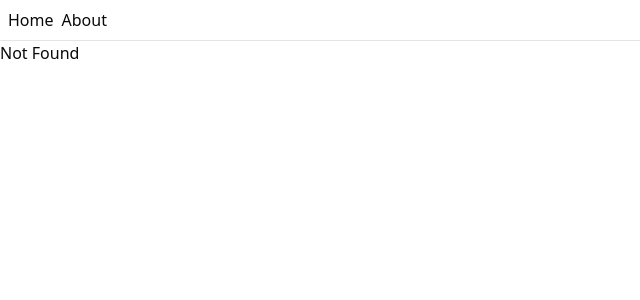
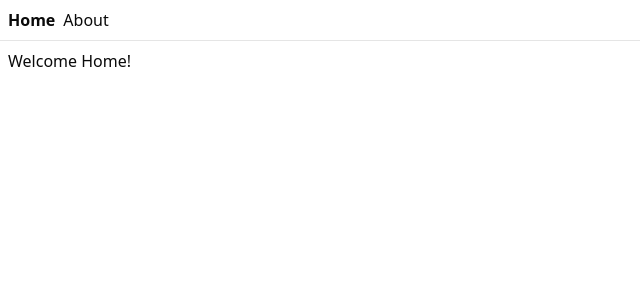
Before and after one commit to benedekkata/100-day-daily-ui-dashboard, a React (Vite) app: page /100-day-daily-ui-dashboard/ in a window 1280 px wide. Before the commit this address had no page. Shown: the top 300 px of the page, without its empty margins (0-640 px from the left). Built offline with nearby package versions, Linux system fonts and the light colour scheme.

Commit message:
Use basepath from tsr instead of Vite

```diff
--- a/src/main.tsx
+++ b/src/main.tsx
@@ -7,7 +7,10 @@ import { RouterProvider, createRouter } from "@tanstack/react-router";
 import { routeTree } from "./routeTree.gen";
 
 // Create a new router instance
-const router = createRouter({ routeTree });
+const router = createRouter({
+  routeTree,
+  basepath: "/100-day-daily-ui-dashboard/",
+});
 
 // Register the router instance for type safety
 declare module "@tanstack/react-router" {
--- a/vite.config.ts
+++ b/vite.config.ts
@@ -20,9 +20,9 @@ export default defineConfig(({ command }) => {
     base: "/",
   };
 
-  if (command === "build") {
-    config.base = "/100-day-daily-ui-dashboard/";
-  }
+  // if (command === "build") {
+  //   config.base = "/100-day-daily-ui-dashboard/";
+  // }
 
   return config;
 });
```
Also changed, not shown: 1 other file (tests, documents, lock files or other folders).
